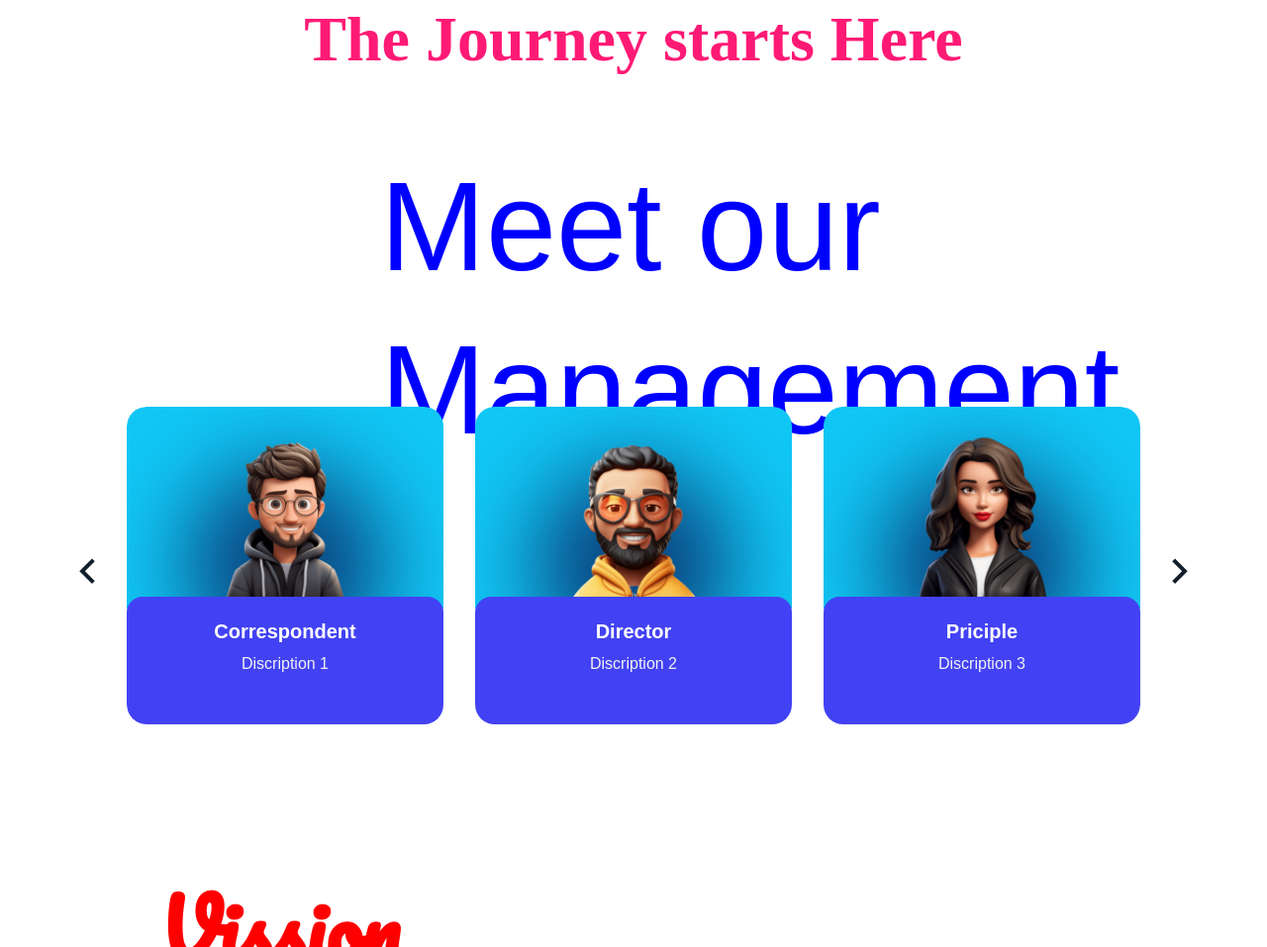
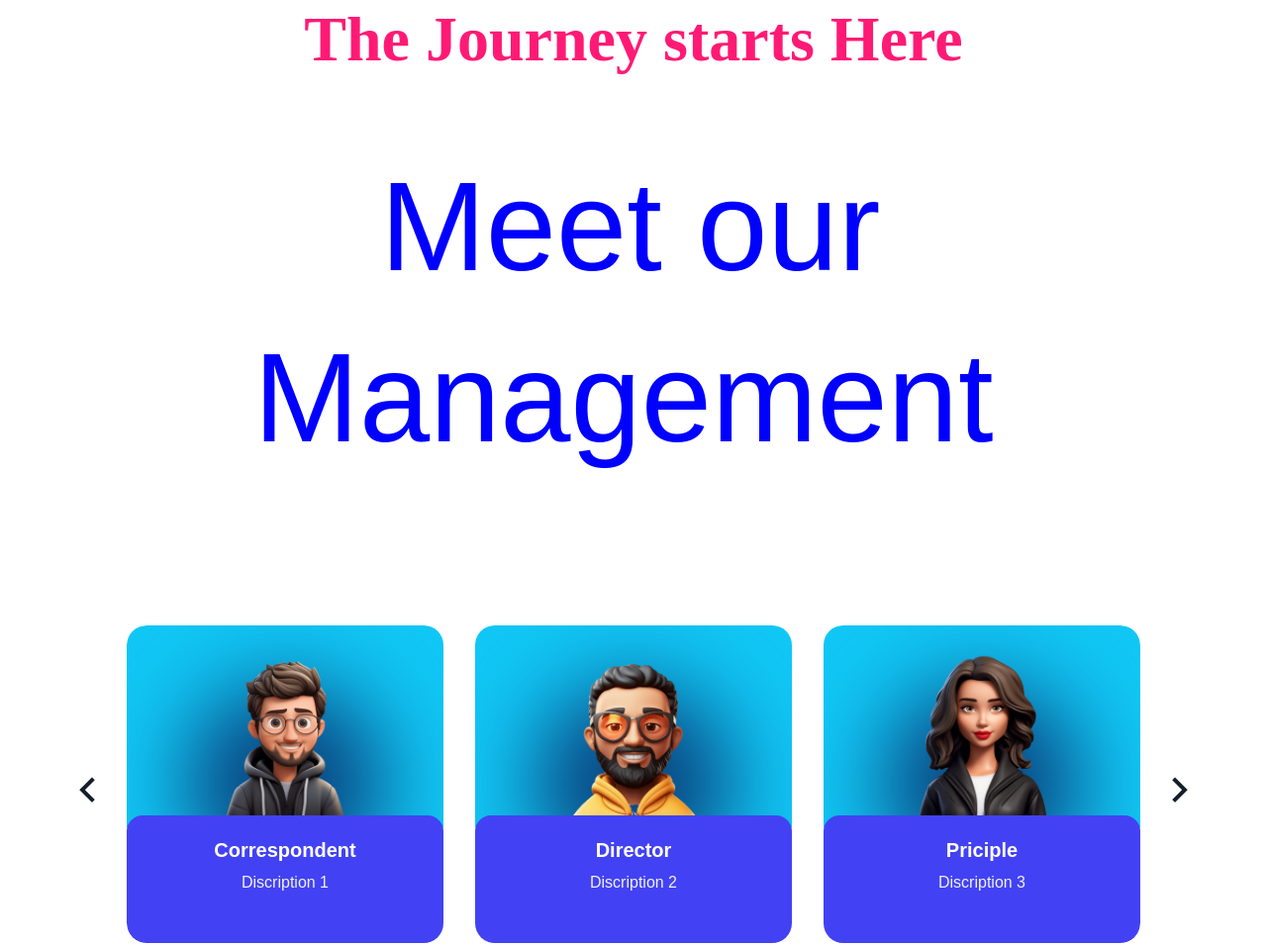
Before and after one commit to Durgesh2022/gcs, a website: page public/index.html in a window 1280 px wide. Shown: the part 1547-2504 px from the top of the page at 99% size. Drawn offline with nearby package versions, Linux system fonts and the light colour scheme; a web font is replaced by a local one.

Commit message:
Update styles.css

```diff
--- a/public/css/styles.css
+++ b/public/css/styles.css
@@ -54,13 +54,16 @@ body {
 
 
 }
-.management h1{
+.management h1 {
   font-weight: 200;
   color: blue;
   font-size: 8em;
   margin: 10px 0;
   font-family: "Copperplate", Fantasy;
+  height: 400px;
+  text-align: center;
 }
+
 .ml142 .text-wrapper2 {
   position: relative;
   display: inline-block;
@@ -69,22 +72,24 @@ body {
   padding-bottom: 0.15em;
 }
 
-.ml142 .line2 {
-  opacity: 0;
-  position: absolute;
-  left: 0;
-  height: 2px;
-  width: 100%;
-  background-color: #fff;
-  transform-origin: 100% 100%;
-  bottom: 0;
-}
-
-.ml142 .letter2 {
+.ml142 .letters2 {
   display: inline-block;
   line-height: 1em;
 }
 
+.ml142 .line2 {
+  opacity: 1; /* Make sure the line is visible */
+  position: absolute;
+  left: -25%;
+
+  transform: translateX(-50%);
+  height: 4px; /* Increase height */
+  width: 110%; /* Make it wider than the letters */
+   /* Change color to contrast with the background */
+  bottom: -10px; /* Adjust position if needed */
+  display: inline-block;
+  text-align: center;
+}
 
 .faculty {
   margin-top: 0px;
```
